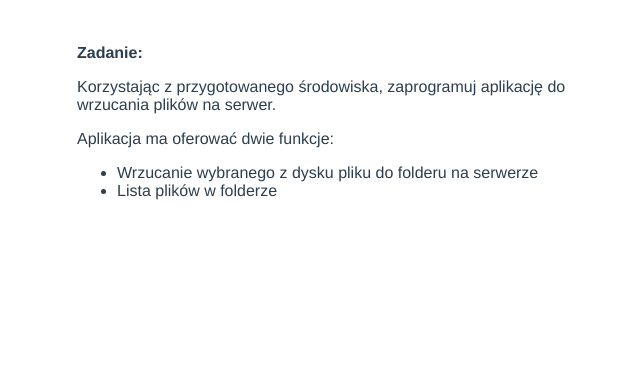
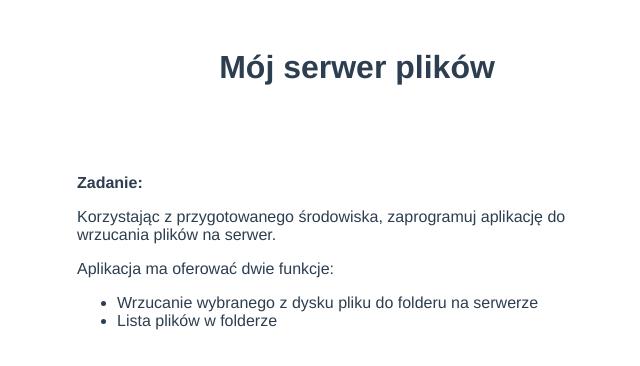
Before and after one commit to domaradzki/selesto-test, a Vue app: page / in a window 1280 px wide. Shown: the top 366 px of the page, without its empty margins (283-923 px from the left). Built offline with nearby package versions, Linux system fonts and the light colour scheme; no server answers.

Commit message:
added header for the App

```diff
--- a/src/App.vue
+++ b/src/App.vue
@@ -1,16 +1,19 @@
 <template>
   <div id="app">
+    <Header />
     <Test />
   </div>
 </template>
 
 <script>
 import Test from './components/Test.vue';
+import Header from './components/Header.vue';
 
 export default {
   name: 'App',
   components: {
     Test,
+    Header,
   },
 };
 </script>
--- /dev/null
+++ b/src/components/Header.vue
@@ -0,0 +1,27 @@
+<template>
+  <div class="wrapper">
+    <header class="header"><h1>Mój serwer plików</h1></header>
+  </div>
+</template>
+
+<script>
+export default {
+  name: 'Header',
+};
+</script>
+
+<!-- Add "scoped" attribute to limit CSS to this component only -->
+<style scoped>
+.wrapper {
+  padding: 20px;
+  background-color: #ffffff;
+  display: flex;
+  align-content: center;
+  justify-content: center;
+  border-radius: 10px;
+  margin-bottom: 10px;
+}
+.header {
+  font-weight: bold;
+}
+</style>
```
